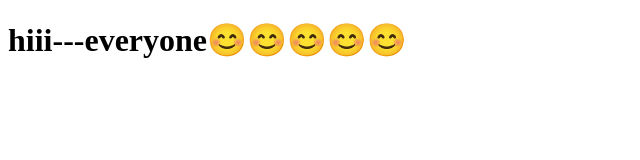
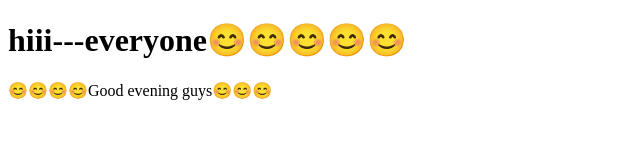
Before and after one commit to mountstring/test, a plain HTML site: page index.html in a window 1280 px wide. Shown: the whole page, without its empty margins (0-640 px from the left). Drawn offline with Linux system fonts and the light colour scheme.

Commit message:
Update index.html

```diff
--- a/index.html
+++ b/index.html
@@ -7,5 +7,6 @@
 </head>
 <body>
     <h1>hiii---everyone😊😊😊😊😊</h1>
+     <p>😊😊😊😊Good evening guys😊😊😊</p>
 </body>
 </html>
```
